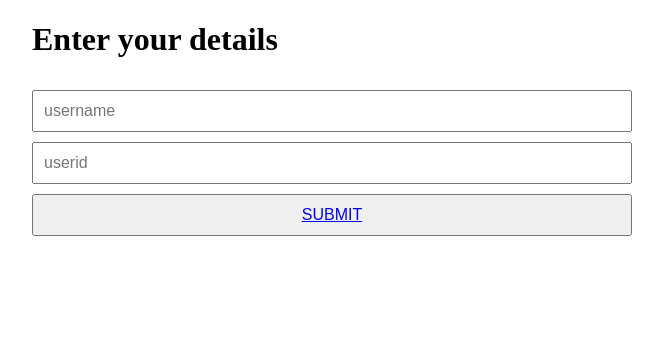
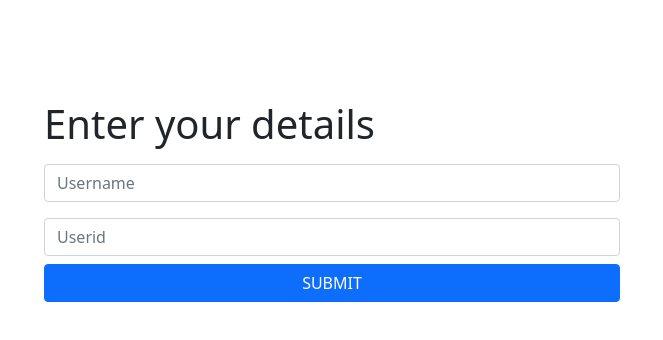
Before and after one commit to karankumarshreds/Websockets, a React (Create React App) app in the folder client/: page / in a window 1280 px wide. Shown: the top 340 px of the page, without its empty margins (308-971 px from the left). Built offline with nearby package versions, Linux system fonts and the light colour scheme.

Commit message:
add input

```diff
--- a/client/public/index.html
+++ b/client/public/index.html
@@ -5,15 +5,18 @@
     <link rel="icon" href="%PUBLIC_URL%/favicon.ico" />
     <meta name="viewport" content="width=device-width, initial-scale=1" />
     <meta name="theme-color" content="#000000" />
-    <meta
-      name="description"
-      content="Web site created using create-react-app"
-    />
+    <meta name="description" content="Web site created using create-react-app" />
     <link rel="apple-touch-icon" href="%PUBLIC_URL%/logo192.png" />
     <!--
       manifest.json provides metadata used when your web app is installed on a
       user's mobile device or desktop. See https://developers.google.com/web/fundamentals/web-app-manifest/
     -->
+    <link
+      href="https://cdn.jsdelivr.net/npm/bootstrap@5.1.3/dist/css/bootstrap.min.css"
+      rel="stylesheet"
+      integrity="sha384-1BmE4kWBq78iYhFldvKuhfTAU6auU8tT94WrHftjDbrCEXSU1oBoqyl2QvZ6jIW3"
+      crossorigin="anonymous"
+    />
     <link rel="manifest" href="%PUBLIC_URL%/manifest.json" />
     <!--
       Notice the use of %PUBLIC_URL% in the tags above.
--- /dev/null
+++ b/client/src/components/Input.js
@@ -0,0 +1,7 @@
+import React from 'react';
+
+const Input = ({ value, onChange, placeholder }) => {
+  return <input className="form-control my-2" placeholder={placeholder} value={value} onChange={onChange} />;
+};
+
+export default Input;
--- a/client/src/screens/Message.js
+++ b/client/src/screens/Message.js
@@ -1,6 +1,7 @@
 import React from 'react';
 import { useParams } from 'react-router-dom';
 import { newSocketConnection } from 'config/socket';
+import Input from 'components/Input';
 
 const Message = () => {
   const { userid, username } = useParams();
@@ -13,8 +14,9 @@ const Message = () => {
   }, []);
 
   return (
-    <div>
+    <div className="container">
       <h1>Message Screen</h1>
+      <Input placeholder="Enter your message" />
     </div>
   );
 };
--- a/client/src/screens/Onboard.js
+++ b/client/src/screens/Onboard.js
@@ -1,42 +1,39 @@
 import React from 'react';
-import { Link } from 'react-router-dom';
-import { newSocketConnection } from 'config/socket';
-
-const INPUT_STYLE = { padding: '10px', fontSize: 16, marginTop: 10 };
+import { useNavigate } from 'react-router-dom';
+import Input from 'components/Input';
 
 const Landing = (props) => {
   const [userDetails, setUserDetails] = React.useState({
     username: '',
     userId: '',
   });
+  const navigate = useNavigate();
 
-  const useSubmitHandler = (e) => {
+  const submitHandler = (e) => {
     e.preventDefault();
-
-    if (!userDetails.userId || !userDetails.username) return;
-    const { webSocketConnection, error } = newSocketConnection(userDetails.userId);
-    if (error) alert(error);
-    else console.log({ webSocketConnection });
+    if (userDetails.userId && userDetails.username) {
+      navigate(`/${userDetails.userId}/${userDetails.username}`);
+    }
   };
 
   return (
-    <div style={{ width: 600, margin: 'auto' }}>
+    <div style={{ width: 600, margin: 'auto', marginTop: 100 }} className="container">
       <h1>Enter your details</h1>
-      <form onSubmit={useSubmitHandler} style={{ display: 'flex', flexDirection: 'column' }}>
-        <input
-          placeholder="username"
+      <form onSubmit={submitHandler} style={{ display: 'flex', flexDirection: 'column' }}>
+        <Input
+          className="form-control my-2"
+          placeholder="Username"
           value={userDetails.username}
           onChange={(e) => setUserDetails((state) => ({ ...state, username: e.target.value }))}
-          style={INPUT_STYLE}
         />
-        <input
-          placeholder="userid"
+        <Input
+          placeholder="Userid"
+          className="form-control my-2"
           value={userDetails.userId}
           onChange={(e) => setUserDetails((state) => ({ ...state, userId: e.target.value }))}
-          style={INPUT_STYLE}
         />
-        <button type={'submit'} style={INPUT_STYLE}>
-          <Link to={'/123/karan'}>SUBMIT</Link>
+        <button type={'submit'} className="btn btn-primary">
+          SUBMIT
         </button>
       </form>
     </div>
```
